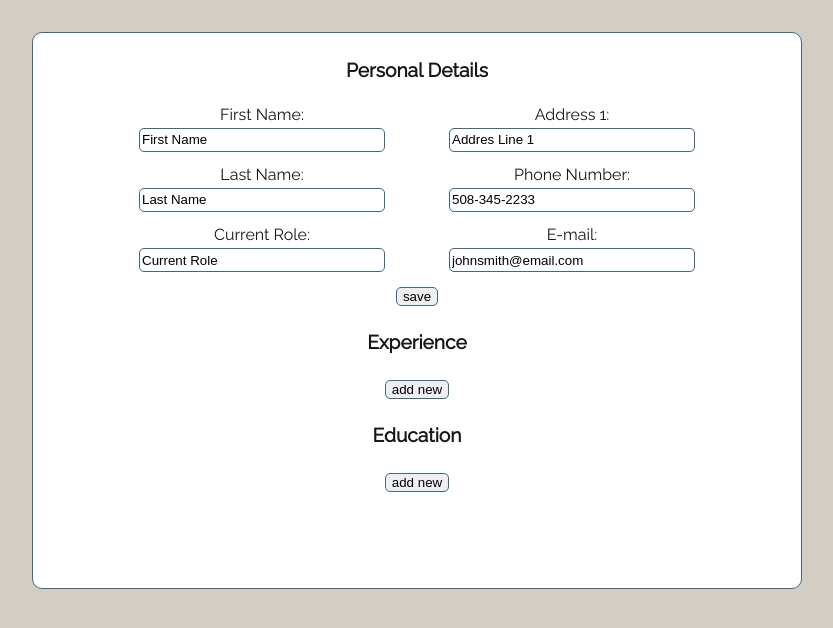
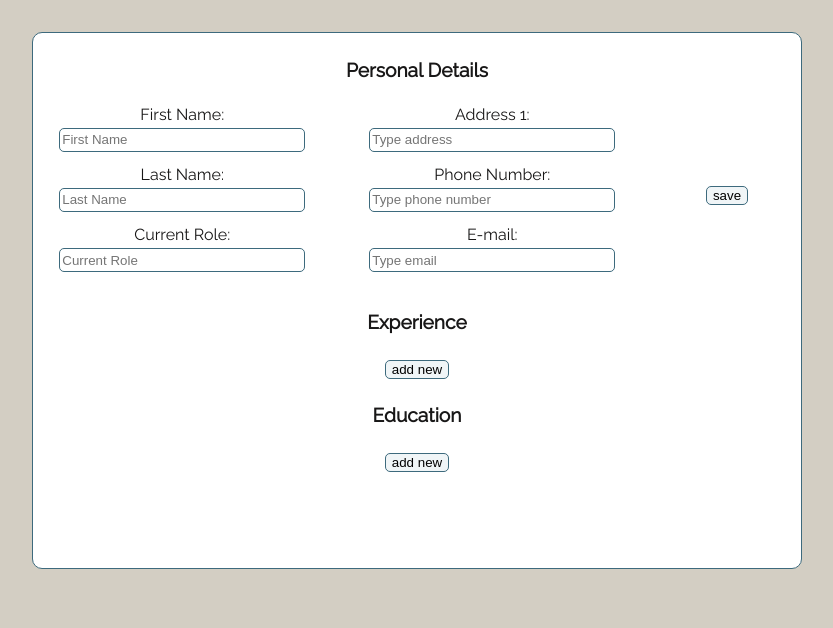
Before and after one commit to elnurad/cv-project, a React (Create React App) app: page / in a window 1280 px wide. Shown: the top 628 px of the page, without its empty margins (223-1056 px from the left). Built offline with nearby package versions, Linux system fonts and the light colour scheme; a web font is replaced by a local one.

Commit message:
form validation

```diff
--- a/src/components/Name.jsx
+++ b/src/components/Name.jsx
@@ -5,12 +5,12 @@ import React, { useState } from 'react';
 import '../styles/name.css';
 
 function Name() {
-  const [firstName, setFirstName] = useState('First Name');
-  const [lastName, setLastName] = useState('Last Name');
-  const [currentRole, setCurrentRole] = useState('Current Role');
-  const [address, setAddress] = useState('Addres Line 1');
-  const [phoneNumber, setPhoneNumber] = useState('508-345-2233');
-  const [email, setEmail] = useState('johnsmith@email.com');
+  const [firstName, setFirstName] = useState('');
+  const [lastName, setLastName] = useState('');
+  const [currentRole, setCurrentRole] = useState('');
+  const [address, setAddress] = useState('');
+  const [phoneNumber, setPhoneNumber] = useState('');
+  const [email, setEmail] = useState('');
   const [displayPersonalDetails, setPersonalDetails] = useState(false);
 
   const handleFirstNameOnChange = (e) => {
@@ -39,6 +39,10 @@ function Name() {
   const flipPersonalDetails = () => {
     setPersonalDetails(!displayPersonalDetails);
   };
+  const handleSubmit = (e) => {
+    e.preventDefault();
+    flipPersonalDetails();
+  };
 
   return (
     <div className="personal-details-section">
@@ -53,6 +57,7 @@ function Name() {
               <p>Address:</p>
               <p>Phone Number:</p>
               <p>Email:</p>
+              <button onClick={flipPersonalDetails}>edit</button>
             </div>
             <div className="saved-personal-item-info">
               <p>{firstName}</p>
@@ -67,26 +72,32 @@ function Name() {
         : (
           <div>
 
-            <form onSubmit={(e) => e.preventDefault()} className="name">
+            <form onSubmit={handleSubmit} className="name">
 
               <div className="nameAndRole">
                 <label>
                   First Name:
                   <div className="name-input">
-                    <input value={firstName} onChange={handleFirstNameOnChange} />
+                    <input
+                      type="text"
+                      placeholder="First Name"
+                      value={firstName}
+                      onChange={handleFirstNameOnChange}
+                      required
+                    />
                   </div>
                 </label>
                 <label>
 
                   Last Name:
                   <div className="name-input">
-                    <input value={lastName} onChange={handleLastNameOnChange} />
+                    <input placeholder="Last Name" value={lastName} onChange={handleLastNameOnChange} required />
                   </div>
                 </label>
                 <label>
                   Current Role:
                   <div className="name-input">
-                    <input value={currentRole} onChange={handleCurrentRole} />
+                    <input placeholder="Current Role" value={currentRole} onChange={handleCurrentRole} required />
                   </div>
                 </label>
               </div>
@@ -94,28 +105,29 @@ function Name() {
                 <label>
                   Address 1:
                   <div className="name-iInput">
-                    <input value={address} onChange={handleAddress} />
+                    <input placeholder="Type address" value={address} onChange={handleAddress} required />
                   </div>
                 </label>
                 <label>
                   Phone Number:
                   <div className="name-input">
-                    <input value={phoneNumber} onChange={handlePhoneNumber} />
+                    <input placeholder="Type phone number" value={phoneNumber} onChange={handlePhoneNumber} required />
                   </div>
                 </label>
                 <label>
                   E-mail:
                   <div className="name-input">
-                    <input value={email} onChange={handleEmail} />
+                    <input placeholder="Type email" value={email} onChange={handleEmail} required />
                   </div>
                 </label>
 
               </div>
+              <button type="submit">save</button>
+              {/* <button
+              onClick={flipPersonalDetails}>{displayPersonalDetails ? 'edit' : 'save'}</button> */}
             </form>
           </div>
         )}
-
-      <button onClick={flipPersonalDetails}>{displayPersonalDetails ? 'edit' : 'save'}</button>
     </div>
 
   );
--- a/src/components/Work.jsx
+++ b/src/components/Work.jsx
@@ -72,13 +72,13 @@ function Work({ id, handleDeleteWorkItem }) {
               <label>
                 Company Name:
                 <div className="work-input">
-                  <input value={companyName} onChange={handleCompanyName} />
+                  <input placeholder="type company name" value={companyName} onChange={handleCompanyName} />
                 </div>
               </label>
               <label>
                 Position:
                 <div className="work-input">
-                  <input value={position} onChange={handlePosition} />
+                  <input placeholder="position" value={position} onChange={handlePosition} />
                 </div>
               </label>
             </div>
@@ -102,6 +102,7 @@ function Work({ id, handleDeleteWorkItem }) {
               Description:
               <div className="work-description">
                 <textarea
+                  placeholder="type job description"
                   value={jobDescription}
                   onChange={handleJobDescription}
                   rows={7}
--- a/src/styles/App.css
+++ b/src/styles/App.css
@@ -75,7 +75,11 @@ button {
     border: 1px solid #3D6A7D;
     margin-left: 2em;
     margin-right: 2em;
+    background-color: #f0f5f7;
 
+}
+button:hover {
+    background-color: #7093a1;
 }
 .add-new {
     margin-top: 2em;
```
